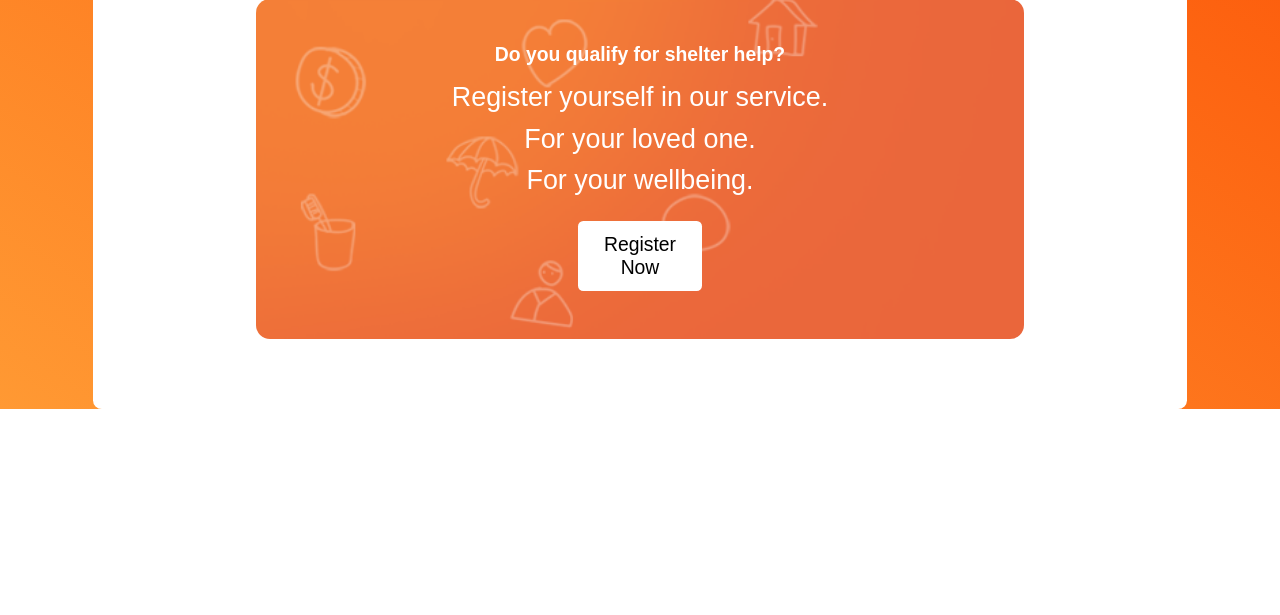
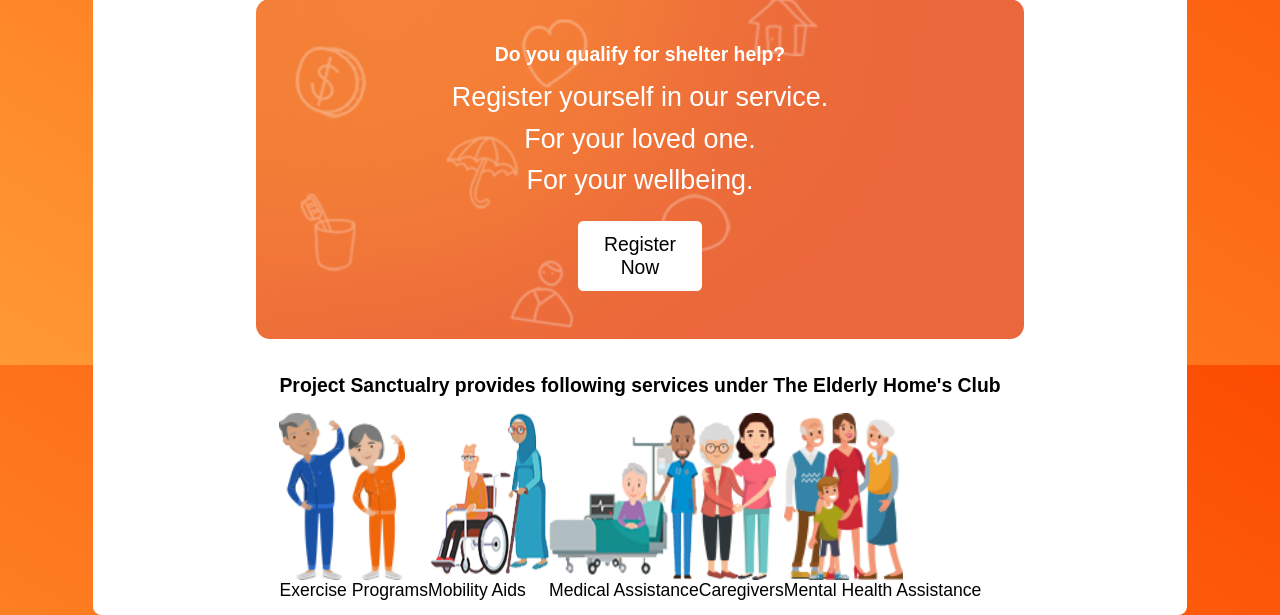
Before and after one commit to pjhoodsta/APU_Web_Project_Sanctuary, a PHP site: page / in a window 1280 px wide. Shown: the part 590-1205 px from the top of the page. Before the commit the page ends 999 px from the top, so only its background shows below. Run offline with PHP 8.4, Linux system fonts and the light colour scheme.

Commit message:
founding core of that column, starting h2

```diff
--- a/index.html
+++ b/index.html
@@ -61,11 +61,33 @@
           </ul>
           <button class="register-now" type="">Register Now</button>
         </div>
-        <div class="card-item-container">
-          <div class="card-item"></div>
-        </div>
-        <div class="card-item-container">
-          <div class="card-item"></div>
+        <div class="card-item-container flex-box-column">
+          <h2>
+            Project Sanctualry provides following services under The Elderly
+            Home's Club
+          </h2>
+          <div class="card-item card-item-icon-list">
+            <div class="card-item-icon">
+              <img src="./images/icons/active-seniors-1.png" alt="" />
+              <p>Exercise Programs</p>
+            </div>
+            <div class="card-item-icon">
+              <img src="./images/icons/mobility-aids.png" alt="" />
+              <p>Mobility Aids</p>
+            </div>
+            <div class="card-item-icon">
+              <img src="./images/icons/bedbound-seniors.png" alt="" />
+              <p>Medical Assistance</p>
+            </div>
+            <div class="card-item-icon">
+              <img src="./images/icons/caregivers-1.png" alt="" />
+              <p>Caregivers</p>
+            </div>
+            <div class="card-item-icon">
+              <img src="./images/icons/mental-health-1.png" alt="" />
+              <p>Mental Health Assistance</p>
+            </div>
+          </div>
         </div>
       </section>
     </main>
--- a/style.css
+++ b/style.css
@@ -373,8 +373,6 @@ ul.register-now > * {
     width: 52%;
     height: 12.5rem;
   }
-  .card-item-slider img {
-  }
 
   .card-item-latest-news {
     width: 35%;
```
Also changed, not shown: images/icons/active-seniors-1.png (renamed from images/seniors/active-seniors-1.png), images/icons/bedbound-seniors.png (renamed from images/seniors/bedbound-seniors.png), images/icons/caregivers-1.png (renamed from images/seniors/caregivers-1.png), images/icons/mental-health-1.png (renamed from images/seniors/mental-health-1.png), images/icons/mobility-aids.png (renamed from images/seniors/mobility-aids.png).
